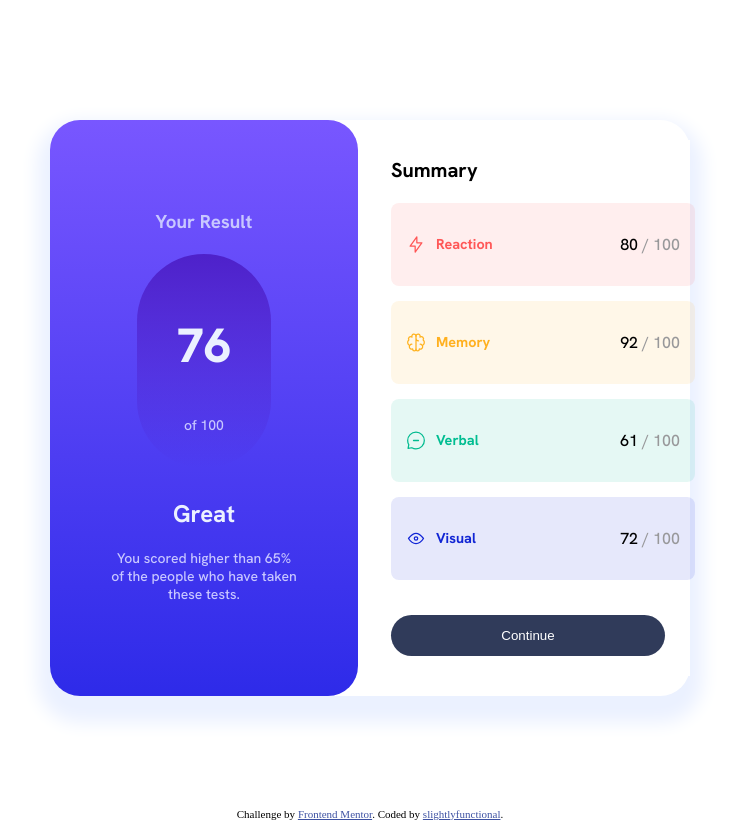
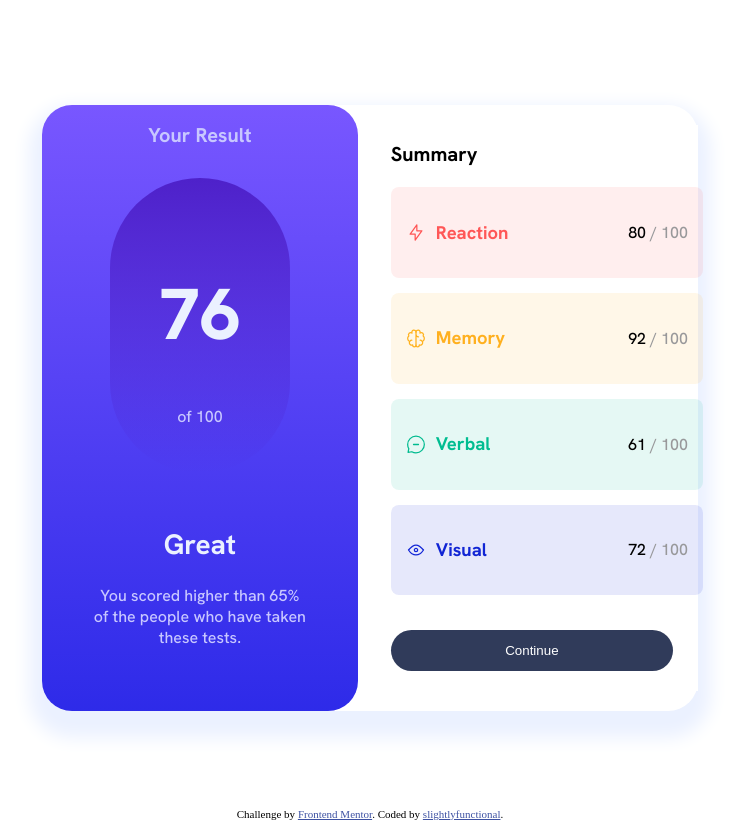
Before and after one commit to alexl8819/results-summary-component, a website built with Parcel: page src/index.html in a window 1280 px wide. Shown: the whole page, without its empty margins (270-1009 px from the left). Built offline with nearby package versions, Linux system fonts and the light colour scheme.

Commit message:
fix up styles to better match the desktop design

```diff
--- a/src/styles.sass
+++ b/src/styles.sass
@@ -39,7 +39,7 @@ $color-persian-blue: hsla(241, 72%, 46%, 0)
   box-shadow: 0 14px 18px 13px $color-pale-blue
 
   @media screen and (min-width: 1023px)
-    max-width: 40rem
+    max-width: 41rem
     flex-direction: row
     border-radius: 30px
 
@@ -60,14 +60,18 @@ $color-persian-blue: hsla(241, 72%, 46%, 0)
   @media screen and (min-width: 1023px)
     border-top-left-radius: 30px
     border-top-right-radius: 30px
-    padding-top: 1px
-    padding-bottom: 1px
+    padding-top: 0
+    padding-left: 50px
+    padding-right: 50px
 
   .results__title
     color: $color-light-lavender
     font-weight: 700
     margin-top: 10px
     margin-bottom: 10px
+
+    @media screen and (min-width: 1023px)
+      font-size: 1.25rem
 
   .results__score
     padding-top: 20px
@@ -77,24 +81,50 @@ $color-persian-blue: hsla(241, 72%, 46%, 0)
     margin-top: 10px
     margin-bottom: 10px
     border-radius: 999px
-    background: linear-gradient($color-violet-blue, $color-persian-blue)
+    background: linear-gradient(to top, $color-persian-blue, $color-violet-blue)// $color-violet-blue, $color-persian-blue)
+
+    @media screen and (min-width: 1023px)
+      padding-top: 30px
+      padding-bottom: 30px
+      padding-left: 50px
+      padding-right: 50px
+      margin-top: 20px
+      margin-bottom: 20px
 
     .results__value
       font-size: 3rem
       font-weight: 800
       color: $color-pale-blue
 
+      @media screen and (min-width: 1023px)
+        font-size: 4.5rem
+
     .results__total
       font-size: 0.875rem
       color: $color-light-lavender
 
+      @media screen and (min-width: 1023px)
+        font-size: 1rem
+        margin-top: -15px
+
   .results__description
     color: $color-pale-blue
+    margin-top: 10px
+
+    .results__subtitle
+      font-size: 1.5rem
+
+      @media screen and (min-width: 1023px)
+        font-size: 1.75rem
 
     .results__text
       margin-top: 5px
       font-size: 0.875rem
       color: $color-light-lavender
+
+      @media screen and (min-width: 1023px)
+        font-size: 1rem
+        margin-top: 10px
 
 .results__summary
   display: flex
@@ -161,9 +191,12 @@ $color-persian-blue: hsla(241, 72%, 46%, 0)
       flex-direction: row
 
     .item__title
-      font-size: 0.9rem
+      font-size: 1rem
       font-weight: 700
       margin-left: 10px
+
+      @media screen and (min-width: 1023px)
+        font-size: 1.15rem
 
       &--color
         &-red
```
